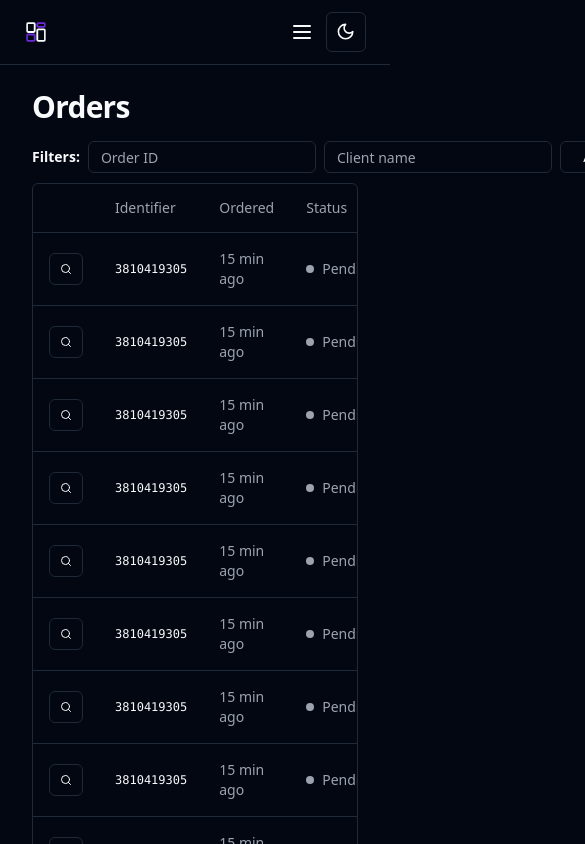
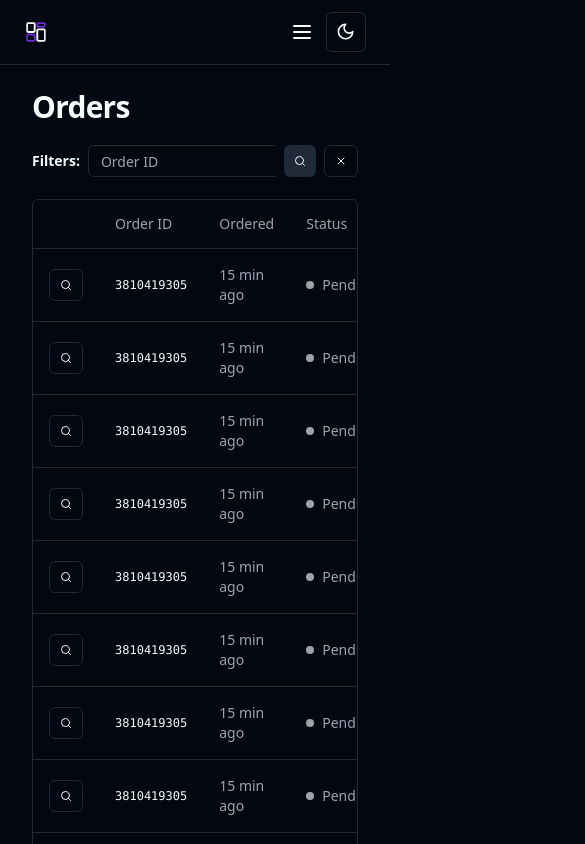
Before and after one commit to conniepaula/entrepreneur-dashboard, a React (Vite) app: page /orders in a window 390 px wide. Shown: the top 844 px of the page, 585 px wide, since content can reach past the window. Built offline with nearby package versions, Linux system fonts and the light colour scheme.

Commit message:
chore: mobile responsiveness fix on orders page

```diff
--- a/src/pages/app/orders/order-table-filters.tsx
+++ b/src/pages/app/orders/order-table-filters.tsx
@@ -12,10 +12,14 @@ import {
 
 export function OrderTableFilters() {
   return (
-    <form className="flex items-center gap-2">
-      <span className="text-sm font-semibold">Filters:</span>
+    <form className="relative flex items-center overflow-clip [&>*]:pb-2 md:[&>*]:pb-0">
+      <span className="sticky left-0 pb-2 text-sm font-semibold">Filters:</span>
+      <div className="ml-1 mr-2 flex h-12 flex-1 items-center gap-2 overflow-x-scroll px-1 md:mx-2 md:px-0">
         <Input placeholder="Order ID" className="h-8 w-auto" />
-      <Input placeholder="Client name" className="h-8 w-[320px]" />
+        <Input
+          placeholder="Client name"
+          className="h-8 w-[160px] md:w-[320px]"
+        />
         <Select defaultValue="all">
           <SelectTrigger className="h-8 w-[160px]">
             <SelectValue />
@@ -29,14 +33,17 @@ export function OrderTableFilters() {
             <SelectItem value="delivered">Delivered</SelectItem>
           </SelectContent>
         </Select>
+      </div>
+      <div className="flex items-center gap-2">
         <Button type="submit" variant="secondary" size="xs">
-        <Search className="mr-2 h-3 w-3" />
-        Filter results
+          <Search className="h-3 w-3 md:mr-2" />
+          <span className="sr-only md:not-sr-only">Filter results</span>
         </Button>
         <Button type="button" variant="outline" size="xs">
-        <X className="mr-2 h-3 w-3" />
-        Remove filters
+          <X className="h-3 w-3 md:mr-2" />
+          <span className="sr-only md:not-sr-only"> Remove filters</span>
         </Button>
+      </div>
     </form>
   );
 }
--- a/src/pages/app/orders/orders.tsx
+++ b/src/pages/app/orders/orders.tsx
@@ -26,7 +26,7 @@ export function Orders() {
             <TableHeader>
               <TableRow>
                 <TableHead className="w-[64px]"></TableHead>
-                <TableHead className="w-[140px]">Identifier</TableHead>
+                <TableHead className="w-[140px]">Order ID</TableHead>
                 <TableHead className="w-[180px]">Ordered</TableHead>
                 <TableHead className="w-[140px]">Status</TableHead>
                 <TableHead>Client</TableHead>
```
Lines whose indentation alone changed are shown as unchanged.
